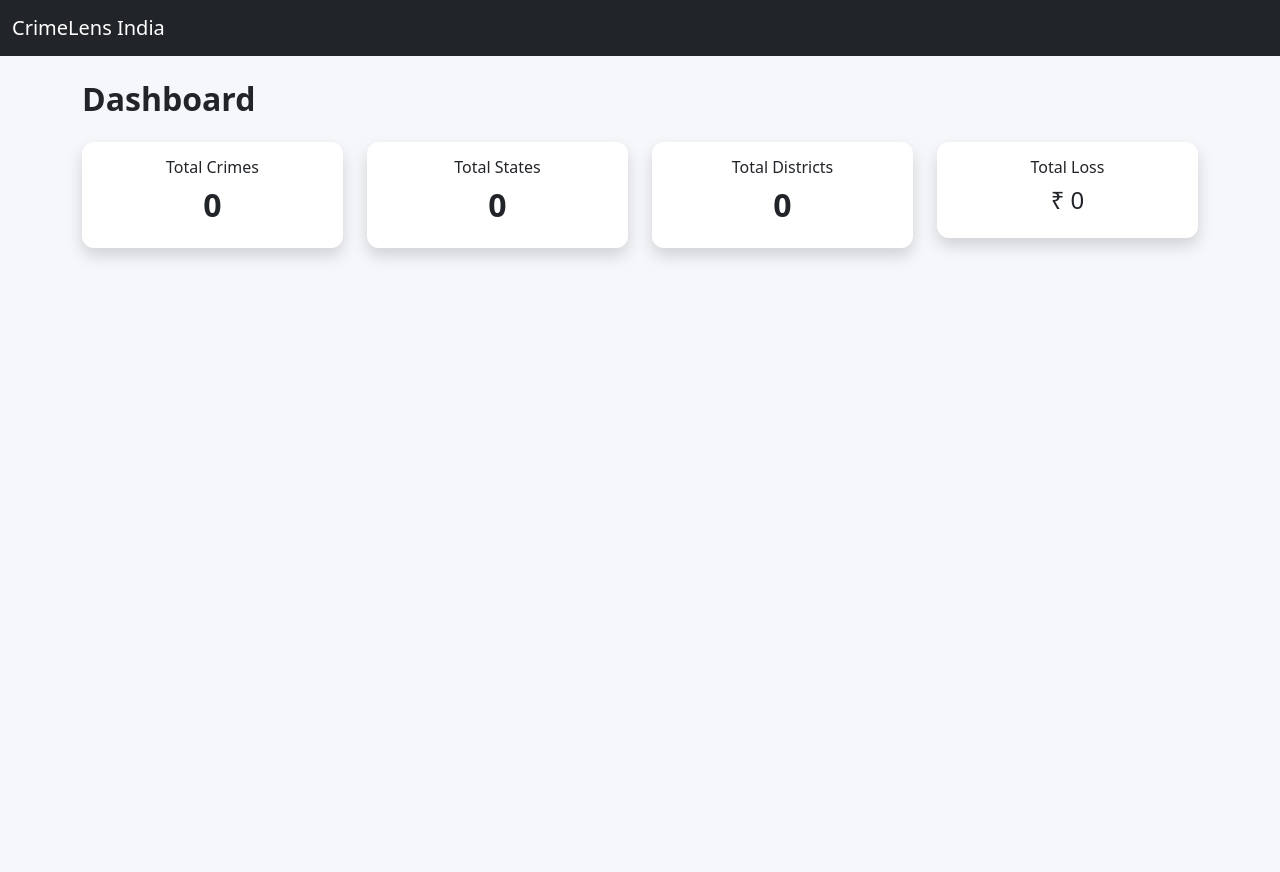
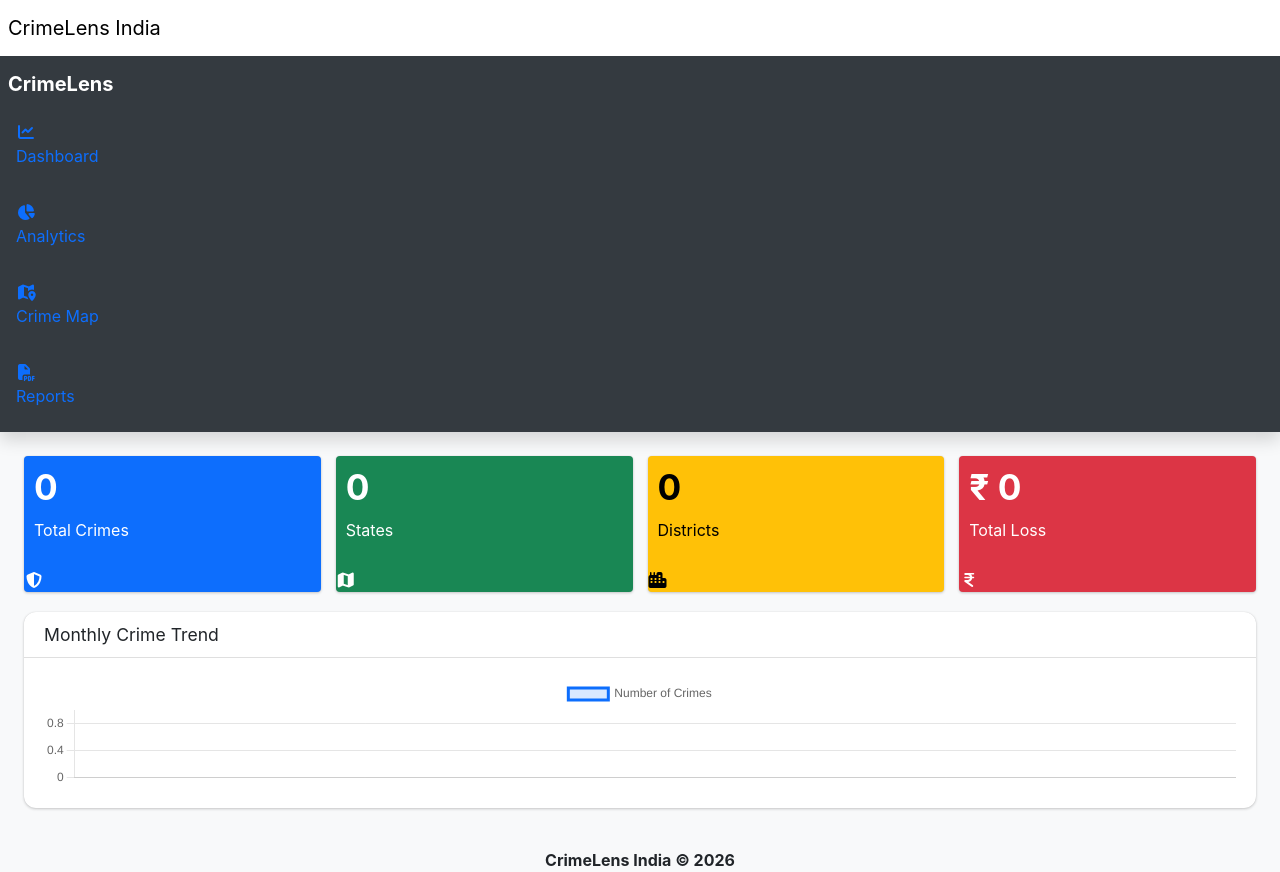
Before and after one commit to Sambhu-Prasad16/CrimeLens-India, a Flask app: page / in a window 1280 px wide. Before the commit the page ends 259 px from the top, so only its background shows below. Run offline with Flask 3, Linux system fonts and the light colour scheme; data that the repository does not hold is empty; some libraries are stand-ins or nearby versions.

Commit message:
Monthly chart

```diff
--- a/app.py
+++ b/app.py
@@ -7,6 +7,8 @@ from models import db
 from models.crime import Crime
 
 from routes.dashboard import dashboard_bp
+
+from routes.api import api_bp
 
 
 app = Flask(__name__)
@@ -18,6 +20,7 @@ db.init_app(app)
 
 app.register_blueprint(dashboard_bp)
 
+app.register_blueprint(api_bp)
 
 if __name__ == "__main__":
 
--- a/routes/api.py
+++ b/routes/api.py
@@ -0,0 +1,16 @@
+from flask import Blueprint, jsonify
+from services.analytics_service import get_monthly_crime_data
+
+api_bp = Blueprint(
+    "api",
+    __name__,
+    url_prefix="/api"
+)
+
+
+@api_bp.route("/monthly-crimes")
+def monthly_crimes():
+
+    return jsonify(
+        get_monthly_crime_data()
+    )
--- a/routes/dashboard.py
+++ b/routes/dashboard.py
@@ -6,10 +6,12 @@ dashboard_bp = Blueprint("dashboard", __name__)
 
 @dashboard_bp.route("/")
 def dashboard():
-
     data = get_dashboard_data()
 
     return render_template(
         "dashboard.html",
-        **data
+        total_crimes=data["total_crimes"],
+        total_states=data["total_states"],
+        total_districts=data["total_districts"],
+        total_loss=data["total_loss"]
     )
--- a/services/analytics_service.py
+++ b/services/analytics_service.py
@@ -1,4 +1,4 @@
-from sqlalchemy import func
+from sqlalchemy import extract, func
 
 from models import db
 from models.crime import Crime
@@ -21,13 +21,39 @@ def get_dashboard_data():
     ).scalar() or 0
 
     return {
+        "total_crimes": total_crimes,
+        "total_states": total_states,
+        "total_districts": total_districts,
+        "total_loss": total_loss
+    }
 
-        "total_crimes": total_crimes,
 
-        "total_states": total_states,
+def get_monthly_crime_data():
 
-        "total_districts": total_districts,
+    results = (
+        db.session.query(
+            extract("month", Crime.fir_date).label("month"),
+            func.count(Crime.id).label("count")
+        )
+        .group_by(extract("month", Crime.fir_date))
+        .order_by(extract("month", Crime.fir_date))
+        .all()
+    )
 
-        "total_loss": total_loss
+    month_names = [
+        "",
+        "Jan", "Feb", "Mar", "Apr", "May", "Jun",
+        "Jul", "Aug", "Sep", "Oct", "Nov", "Dec"
+    ]
 
+    labels = []
+    values = []
+
+    for month, count in results:
+        labels.append(month_names[int(month)])
+        values.append(count)
+
+    return {
+        "labels": labels,
+        "values": values
     }
--- a/static/js/charts.js
+++ b/static/js/charts.js
@@ -0,0 +1,69 @@
+document.addEventListener("DOMContentLoaded", async () => {
+
+    const response = await fetch("/api/monthly-crimes");
+
+    const result = await response.json();
+
+    const ctx = document.getElementById("monthlyCrimeChart");
+
+    new Chart(ctx, {
+
+        type: "line",
+
+        data: {
+
+            labels: result.labels,
+
+            datasets: [{
+
+                label: "Number of Crimes",
+
+                data: result.values,
+
+                borderColor: "#0d6efd",
+
+                backgroundColor: "rgba(13,110,253,0.15)",
+
+                borderWidth: 3,
+
+                fill: true,
+
+                tension: 0.35,
+
+                pointRadius: 4
+
+            }]
+
+        },
+
+        options: {
+
+            responsive: true,
+
+            maintainAspectRatio: false,
+
+            plugins: {
+
+                legend: {
+
+                    display: true
+
+                }
+
+            },
+
+            scales: {
+
+                y: {
+
+                    beginAtZero: true
+
+                }
+
+            }
+
+        }
+
+    });
+
+});
--- /dev/null
+++ b/static/js/dashboard.js
@@ -0,0 +1 @@
+console.log("CrimeLens Dashboard Loaded");
--- a/templates/base.html
+++ b/templates/base.html
@@ -5,22 +5,35 @@
 
     <meta charset="UTF-8">
 
-    <title>CrimeLens India</title>
-
     <meta name="viewport"
           content="width=device-width, initial-scale=1">
 
-    <link href="https://cdn.jsdelivr.net/npm/bootstrap@5.3.3/dist/css/bootstrap.min.css"
-          rel="stylesheet">
+    <title>CrimeLens India</title>
 
+    <!-- Bootstrap -->
+    <link rel="stylesheet"
+          href="{{ url_for('static', filename='plugins/bootstrap/dist/css/bootstrap.min.css') }}">
+
+    <!-- Font Awesome -->
+    <link rel="stylesheet"
+          href="{{ url_for('static', filename='plugins/@fortawesome/fontawesome-free/css/all.min.css') }}">
+
+    <!-- AdminLTE -->
+    <link rel="stylesheet"
+          href="{{ url_for('static', filename='dist/css/adminlte.min.css') }}">
+
+    <!-- Custom CSS -->
     <link rel="stylesheet"
           href="{{ url_for('static', filename='css/style.css') }}">
 
 </head>
 
-<body>
+<body class="layout-fixed sidebar-expand-lg bg-body-tertiary">
 
-<nav class="navbar navbar-dark bg-dark">
+<div class="app-wrapper">
+
+    <!-- Navbar -->
+    <nav class="app-header navbar navbar-expand bg-body">
 
         <div class="container-fluid">
 
@@ -34,7 +47,89 @@
 
     </nav>
 
-<div class="container mt-4">
+    <!-- Sidebar -->
+    <aside class="app-sidebar bg-dark shadow">
+
+        <div class="sidebar-brand">
+
+            <a href="/" class="brand-link text-decoration-none">
+
+                <span class="brand-text fw-bold text-white">
+
+                    CrimeLens
+
+                </span>
+
+            </a>
+
+        </div>
+
+        <div class="sidebar-wrapper">
+
+            <nav>
+
+                <ul class="nav sidebar-menu flex-column">
+
+                    <li class="nav-item">
+
+                        <a href="/" class="nav-link active">
+
+                            <i class="nav-icon fas fa-chart-line"></i>
+
+                            <p>Dashboard</p>
+
+                        </a>
+
+                    </li>
+
+                    <li class="nav-item">
+
+                        <a href="#" class="nav-link">
+
+                            <i class="nav-icon fas fa-chart-pie"></i>
+
+                            <p>Analytics</p>
+
+                        </a>
+
+                    </li>
+
+                    <li class="nav-item">
+
+                        <a href="#" class="nav-link">
+
+                            <i class="nav-icon fas fa-map-marked-alt"></i>
+
+                            <p>Crime Map</p>
+
+                        </a>
+
+                    </li>
+
+                    <li class="nav-item">
+
+                        <a href="#" class="nav-link">
+
+                            <i class="nav-icon fas fa-file-pdf"></i>
+
+                            <p>Reports</p>
+
+                        </a>
+
+                    </li>
+
+                </ul>
+
+            </nav>
+
+        </div>
+
+    </aside>
+
+    <!-- Main Content -->
+    <main class="app-main">
+
+        <div class="app-content p-4">
 
             {% block content %}
 
@@ -42,6 +137,33 @@
 
         </div>
 
+    </main>
+
+    <!-- Footer -->
+    <footer class="app-footer text-center">
+
+        <strong>
+
+            CrimeLens India © 2026
+
+        </strong>
+
+    </footer>
+
+</div>
+
+<!-- Bootstrap -->
+<script src="{{ url_for('static', filename='plugins/bootstrap/dist/js/bootstrap.bundle.min.js') }}"></script>
+
+<!-- AdminLTE -->
+<script src="{{ url_for('static', filename='dist/js/adminlte.min.js') }}"></script>
+
+<script src="{{ url_for('static',
+filename='plugins/chart.js/dist/chart.umd.js') }}"></script>
+
+<script src="{{ url_for('static',
+filename='js/charts.js') }}"></script>
+
 </body>
 
 </html>
--- a/templates/dashboard.html
+++ b/templates/dashboard.html
@@ -2,23 +2,23 @@
 
 {% block content %}
 
-<h2 class="mb-4">
-
-    Dashboard
-
-</h2>
-
 <div class="row">
 
-    <div class="col-md-3">
+    <div class="col-lg-3">
 
-        <div class="card shadow">
+        <div class="small-box text-bg-primary">
 
-            <div class="card-body">
+            <div class="inner">
 
-                <h6>Total Crimes</h6>
+                <h3>{{ total_crimes }}</h3>
 
-                <h2>{{ total_crimes }}</h2>
+                <p>Total Crimes</p>
+
+            </div>
+
+            <div class="small-box-icon">
+
+                <i class="fas fa-shield-alt"></i>
 
             </div>
 
@@ -26,15 +26,21 @@
 
     </div>
 
-    <div class="col-md-3">
+    <div class="col-lg-3">
 
-        <div class="card shadow">
+        <div class="small-box text-bg-success">
 
-            <div class="card-body">
+            <div class="inner">
 
-                <h6>Total States</h6>
+                <h3>{{ total_states }}</h3>
 
-                <h2>{{ total_states }}</h2>
+                <p>States</p>
+
+            </div>
+
+            <div class="small-box-icon">
+
+                <i class="fas fa-map"></i>
 
             </div>
 
@@ -42,15 +48,21 @@
 
     </div>
 
-    <div class="col-md-3">
+    <div class="col-lg-3">
 
-        <div class="card shadow">
+        <div class="small-box text-bg-warning">
 
-            <div class="card-body">
+            <div class="inner">
 
-                <h6>Total Districts</h6>
+                <h3>{{ total_districts }}</h3>
 
-                <h2>{{ total_districts }}</h2>
+                <p>Districts</p>
+
+            </div>
+
+            <div class="small-box-icon">
+
+                <i class="fas fa-city"></i>
 
             </div>
 
@@ -58,19 +70,51 @@
 
     </div>
 
-    <div class="col-md-3">
+    <div class="col-lg-3">
 
-        <div class="card shadow">
+        <div class="small-box text-bg-danger">
+
+            <div class="inner">
+
+                <h3>₹ {{ "{:,.0f}".format(total_loss) }}</h3>
+
+                <p>Total Loss</p>
+
+            </div>
+
+            <div class="small-box-icon">
+
+                <i class="fas fa-indian-rupee-sign"></i>
+
+            </div>
+
+        </div>
+
+    </div>
+
+</div>
+<div class="row">
+
+    <div class="col-lg-12">
+
+        <div class="card">
+
+            <div class="card-header">
+
+                <h3 class="card-title">
+
+                    Monthly Crime Trend
+
+                </h3>
+
+            </div>
 
             <div class="card-body">
 
-                <h6>Total Loss</h6>
-
-                <h4>
-
-                    ₹ {{ "{:,.0f}".format(total_loss) }}
-
-                </h4>
+                <canvas
+                    id="monthlyCrimeChart"
+                    height="110">
+                </canvas>
 
             </div>
 
```
Lines whose indentation alone changed are shown as unchanged.
